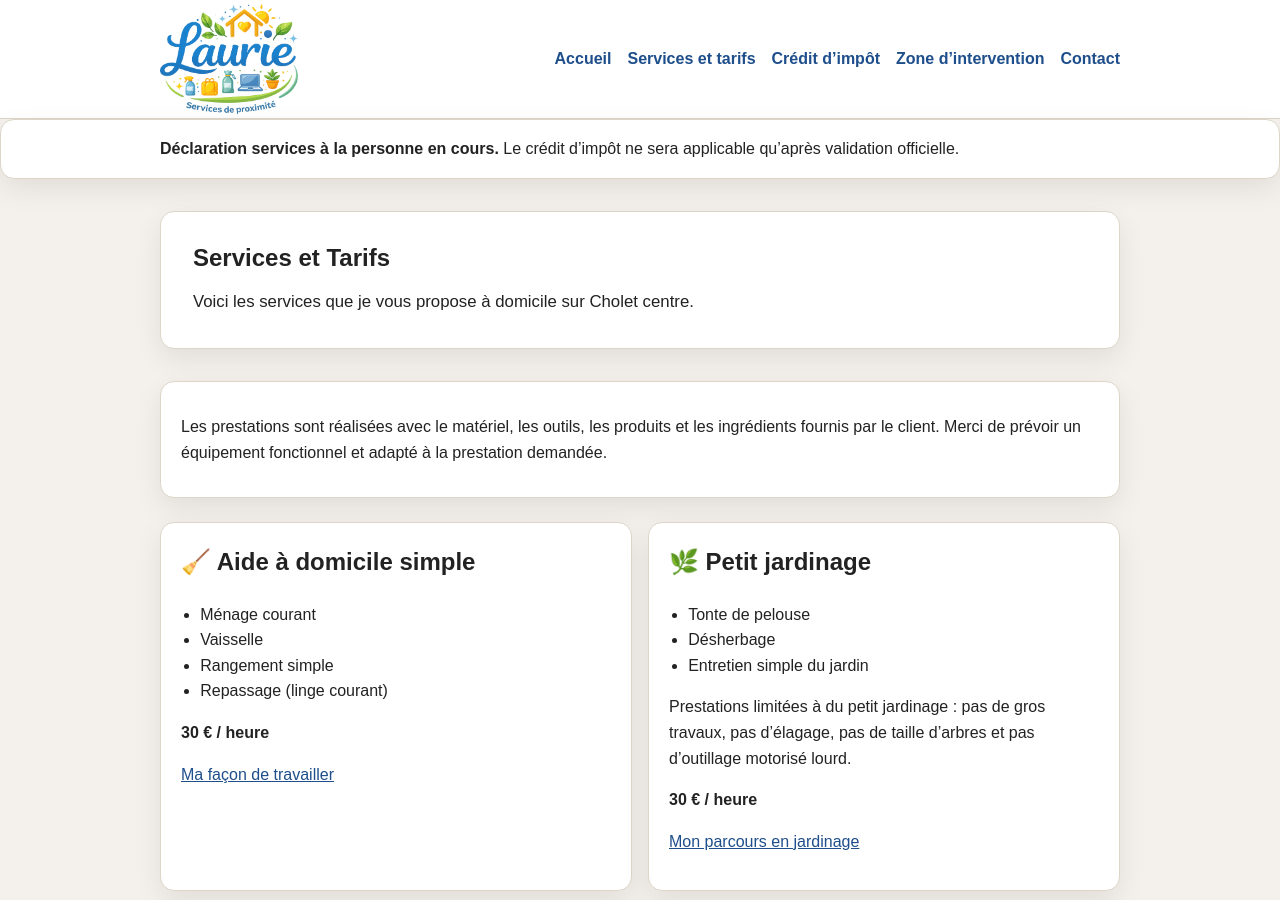
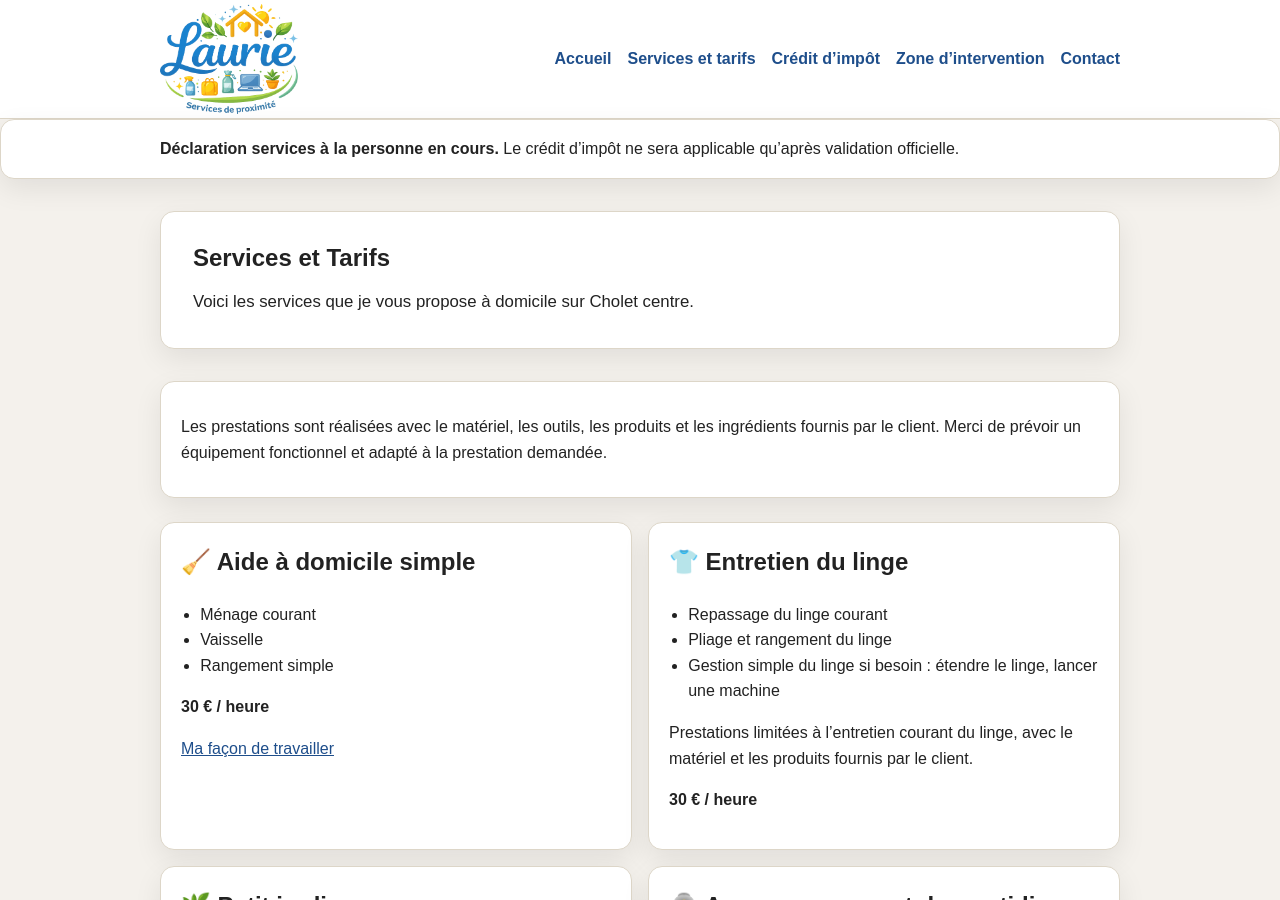
Before and after one commit to Laurie-services/laurie-services.github.io, a Jekyll site: the page built from services.html, in a window 1280 px wide and 900 px high. Built offline with Jekyll 4.4.1, drawn with Linux system fonts in a browser that asks for light colours.

Commit message:
ajout service linge

```diff
--- a/services.html
+++ b/services.html
@@ -34,12 +34,24 @@ description: "Services à domicile à Cholet avec tarifs détaillés."
       <li>Ménage courant</li>
       <li>Vaisselle</li>
       <li>Rangement simple</li>
-      <li>Repassage (linge courant)</li>
     </ul>
     <p><strong>30 € / heure</strong></p>
     <p>
       <a href="{{ '/a-propos.html#aide-pratique' | relative_url }}">Ma façon de travailler</a>
     </p>
+  </article>
+
+  <article class="card">
+    <h2>👕 Entretien du linge</h2>
+    <ul class="clean-list">
+      <li>Repassage du linge courant</li>
+      <li>Pliage et rangement du linge</li>
+      <li>Gestion simple du linge si besoin : étendre le linge, lancer une machine</li>
+    </ul>
+    <p>
+    Prestations limitées à l’entretien courant du linge, avec le matériel et les produits fournis par le client.
+    </p>
+    <p><strong>30 € / heure</strong></p>
   </article>
 
   <article class="card">
```
Also changed, not shown: 10 other files.
